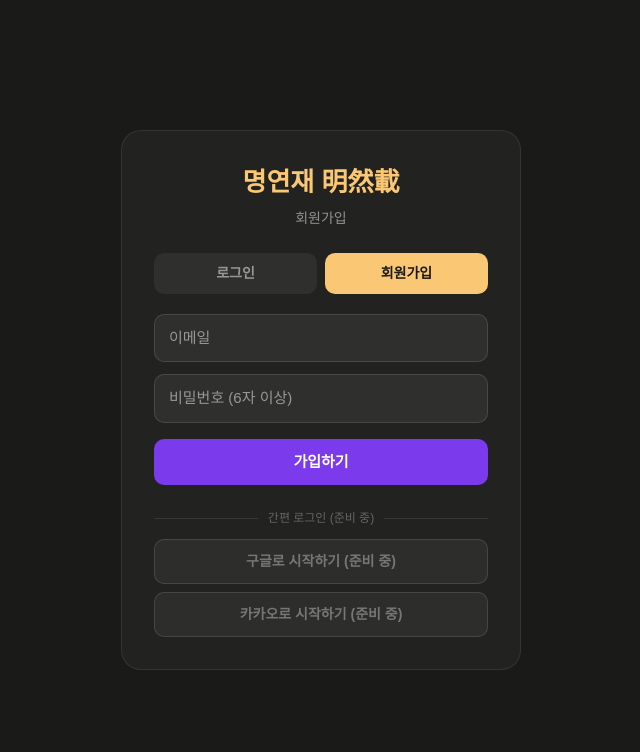
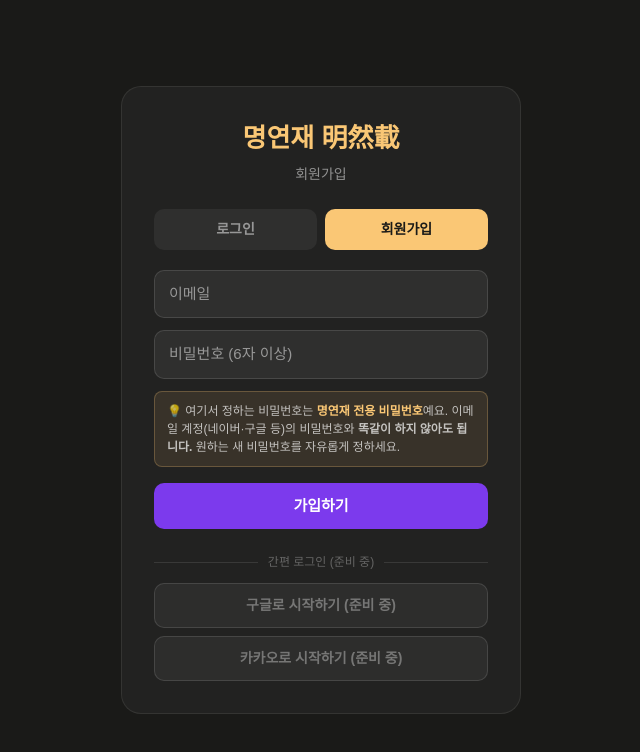
Before and after one commit to lysh0112-cpu/myjae, a Next.js app: page /auth in a window 1280 px wide. Both pictures are taken after a click on the button "회원가입". Shown: the top 752 px of the page, without its empty margins (319-959 px from the left). Built offline with nearby package versions, Linux system fonts and the light colour scheme; no server answers.

Commit message:
Update page.tsx

```diff
--- a/app/auth/page.tsx
+++ b/app/auth/page.tsx
@@ -12,7 +12,6 @@ export default function AuthPage() {
   const [loading, setLoading] = useState(false)
   const [msg, setMsg] = useState('')
 
-  // 이미 로그인돼 있으면 분기 처리
   useEffect(() => {
     supabase.auth.getUser().then(({ data }) => {
       if (data.user) routeAfterLogin(data.user.id)
@@ -20,7 +19,6 @@ export default function AuthPage() {
     // eslint-disable-next-line react-hooks/exhaustive-deps
   }, [])
 
-  // 로그인 후 어디로 보낼지 결정
   const routeAfterLogin = async (userId: string) => {
     const { data: profile } = await supabase
       .from('profiles')
@@ -28,12 +26,10 @@ export default function AuthPage() {
       .eq('id', userId)
       .single()
 
-    // 프로필 없거나 닉네임·동의 미완 → 최초 설정 화면으로
     if (!profile || !profile.nickname || !profile.privacy_agreed) {
       router.push('/auth/welcome')
       return
     }
-    // 역할에 따라 분기
     if (profile.role === 'consultant' || profile.role === 'master') {
       router.push('/manseryeok/consultant')
     } else {
@@ -55,7 +51,6 @@ export default function AuthPage() {
     setLoading(false)
     if (error) { setMsg('가입 실패: ' + error.message); return }
     if (data.user) {
-      // 가입 직후 바로 환영(닉네임·동의) 화면으로
       router.push('/auth/welcome')
     } else {
       setMsg('가입 확인 메일을 보냈어요. 메일을 확인해주세요.')
@@ -78,7 +73,6 @@ export default function AuthPage() {
           </div>
         </div>
 
-        {/* 로그인/가입 탭 */}
         <div style={{ display: 'flex', gap: 8, marginBottom: 20 }}>
           {(['login', 'signup'] as const).map(m => (
             <button key={m} onClick={() => { setMode(m); setMsg('') }}
@@ -99,6 +93,14 @@ export default function AuthPage() {
             placeholder="비밀번호 (6자 이상)" style={inputStyle}
             onKeyDown={e => { if (e.key === 'Enter') submit() }} />
 
+          {/* 회원가입 모드일 때만 안내 문구 */}
+          {mode === 'signup' && (
+            <div style={{ background: 'rgba(250,199,117,0.1)', border: '1px solid rgba(250,199,117,0.25)', borderRadius: 8, padding: '10px 12px', fontSize: 12, color: 'rgba(255,255,255,0.7)', lineHeight: 1.5 }}>
+              💡 여기서 정하는 비밀번호는 <b style={{ color: '#FAC775' }}>명연재 전용 비밀번호</b>예요.
+              이메일 계정(네이버·구글 등)의 비밀번호와 <b>똑같이 하지 않아도 됩니다.</b> 원하는 새 비밀번호를 자유롭게 정하세요.
+            </div>
+          )}
+
           <button onClick={submit} disabled={loading}
             style={{ padding: '12px 0', borderRadius: 10, border: 'none', background: '#7c3aed', color: '#fff', fontWeight: 700, fontSize: 15, cursor: 'pointer', opacity: loading ? 0.6 : 1, marginTop: 4 }}>
             {loading ? '처리 중…' : (mode === 'login' ? '로그인' : '가입하기')}
@@ -107,7 +109,6 @@ export default function AuthPage() {
 
         {msg && <div style={{ marginTop: 14, color: '#fca5a5', fontSize: 13, textAlign: 'center' }}>{msg}</div>}
 
-        {/* 소셜 로그인 자리 (나중에 켜기) */}
         <div style={{ margin: '24px 0 12px', display: 'flex', alignItems: 'center', gap: 10 }}>
           <div style={{ flex: 1, height: 1, background: 'rgba(255,255,255,0.1)' }} />
           <span style={{ color: 'rgba(255,255,255,0.3)', fontSize: 12 }}>간편 로그인 (준비 중)</span>
```
